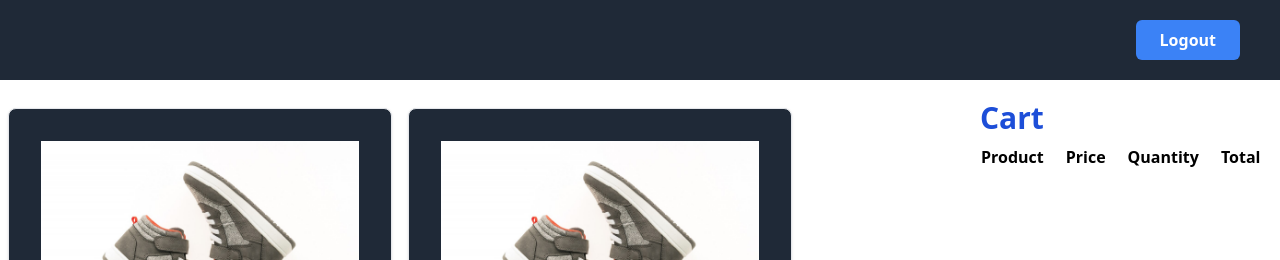
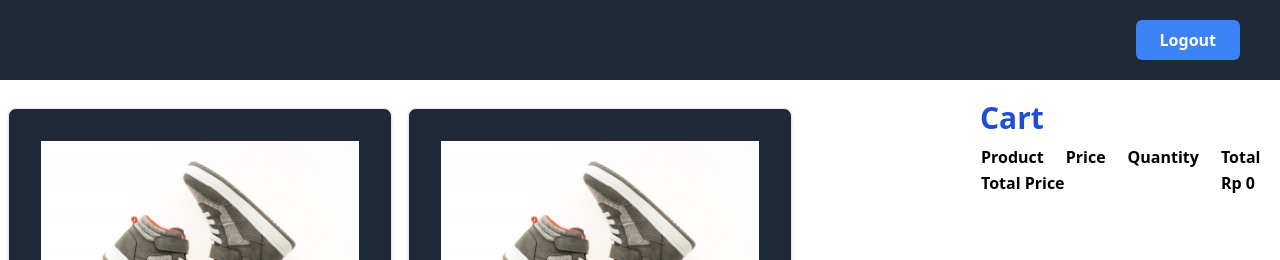
Before and after one commit to dannyhma/my-react-app, a React (Vite) app: page /products in a window 1280 px wide. Shown: the top 260 px of the page. Built offline with nearby package versions, Linux system fonts and the light colour scheme.

Commit message:
useEffect

```diff
--- a/src/pages/product.jsx
+++ b/src/pages/product.jsx
@@ -1,7 +1,7 @@
-import { useState } from "react";
+import { useEffect, useState } from "react";
 import Button from "../components/Elements/Buttons/Button";
 import CardProduct from "../components/Fragments/CardProduct";
-import Counter from "../components/Fragments/Counter";
+// import Counter from "../components/Fragments/Counter";
 
 const products = [
 	{
@@ -44,6 +44,21 @@
 
 const ProductPage = () => {
 	const [cart, setCart] = useState([]);
+	const [totalPrice, setTotalPrice] = useState(0);
+	useEffect(() => {
+		setCart(JSON.parse(localStorage.getItem("cart")) || []);
+	}, []);
+
+	useEffect(() => {
+		if (cart.length > 0) {
+			const sum = cart.reduce((acc, item) => {
+				const product = products.find((product) => product.id === item.id);
+				return acc + product.price * item.qty;
+			}, 0);
+			setTotalPrice(sum);
+			localStorage.setItem("cart", JSON.stringify(cart));
+		}
+	}, [cart]);
 
 	const handleLogout = () => {
 		localStorage.removeItem("email");
@@ -129,13 +144,27 @@
 									</tr>
 								);
 							})}
+							<tr>
+								<td colSpan={3}>
+									<b>Total Price</b>
+								</td>
+								<td>
+									<b>
+										{totalPrice.toLocaleString("id-ID", {
+											style: "currency",
+											currency: "IDR",
+											minimumFractionDigits: 0,
+										})}
+									</b>
+								</td>
+							</tr>
 						</tbody>
 					</table>
 				</div>
 			</div>
-			<div className="mt-5 flex justify-center">
+			{/* <div className="mt-5 flex justify-center">
 				<Counter />
-			</div>
+			</div> */}
 		</>
 	);
 };
```
